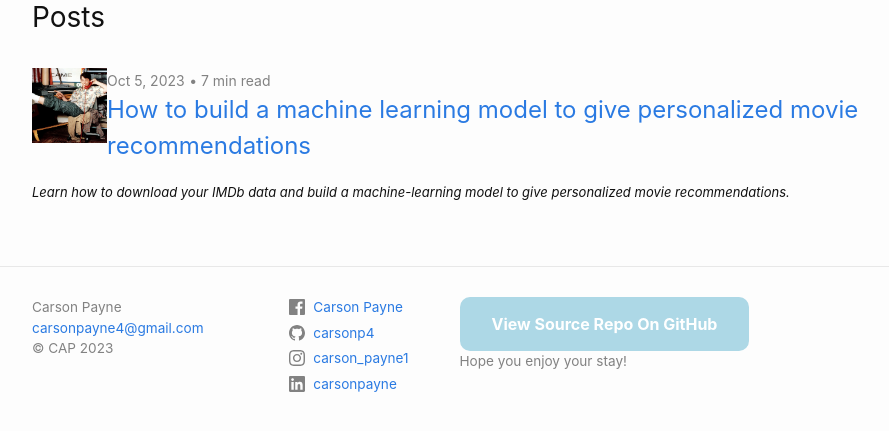
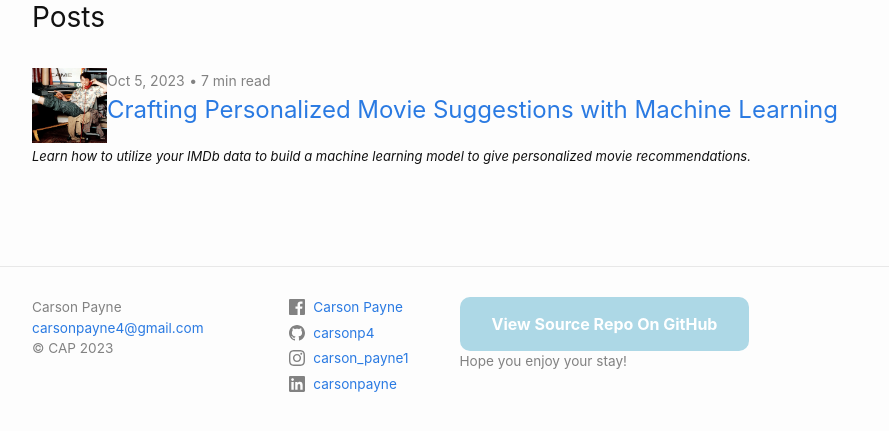
Before and after one commit to carsonp4/old_blog, a Jekyll site: the page built from index.markdown, in a window 1280 px wide, cut to the strip 446-877 px from the top of the page. Shown: the whole strip, without its empty margins (188-1077 px from the left). Built offline with Jekyll 4.4.1, drawn with Linux system fonts in a browser that asks for light colours.

Commit message:
Update 2023-10-05-movie-ml.md

```diff
--- a/_posts/2023-10-05-movie-ml.md
+++ b/_posts/2023-10-05-movie-ml.md
@@ -1,8 +1,8 @@
 ---
 layout: post
-title:  "How to build a machine learning model to give personalized movie recommendations"
+title:  "Crafting Personalized Movie Suggestions with Machine Learning"
 author: Carson Payne
-description: Learn how to download your IMDb data and build a machine-learning model to give personalized movie recommendations.
+description: Learn how to utilize your IMDb data to build a machine learning model to give personalized movie recommendations.
 image: "/assets/images/ferris.webp"
 ---
 
```
